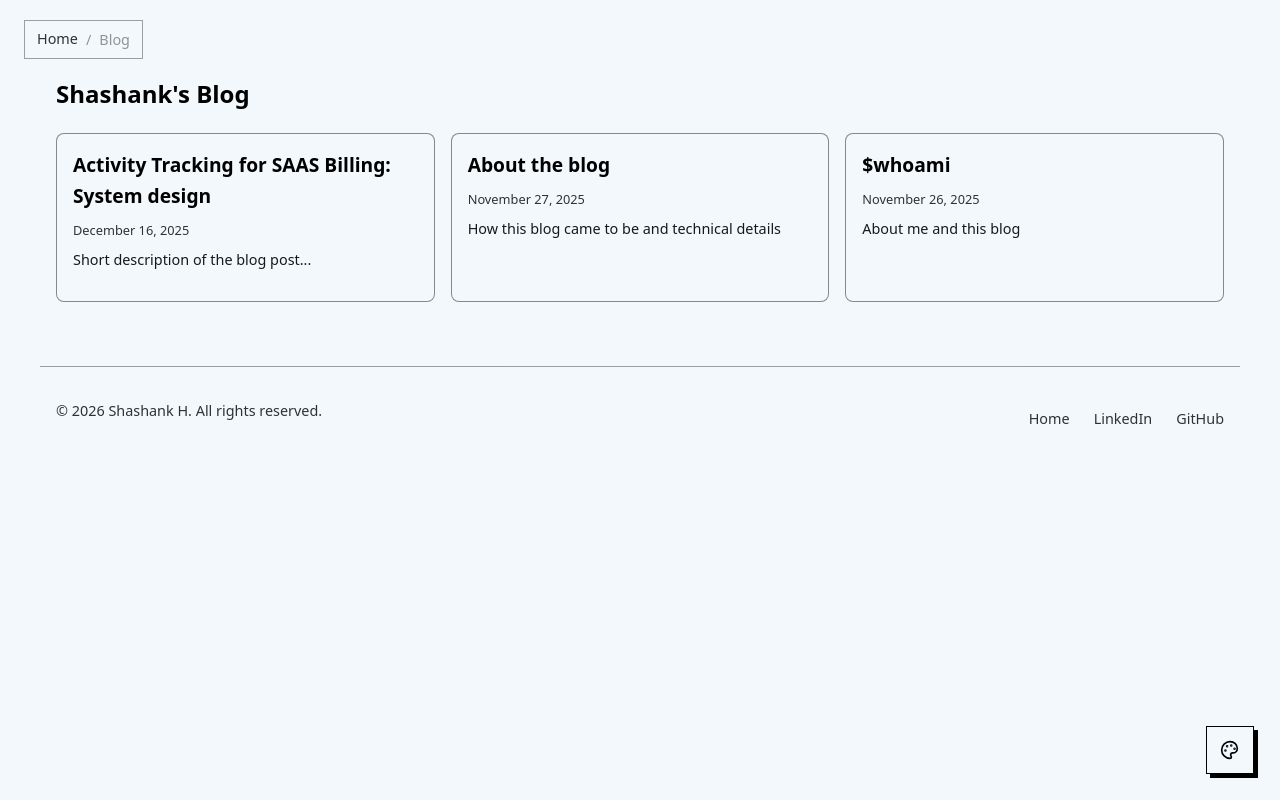
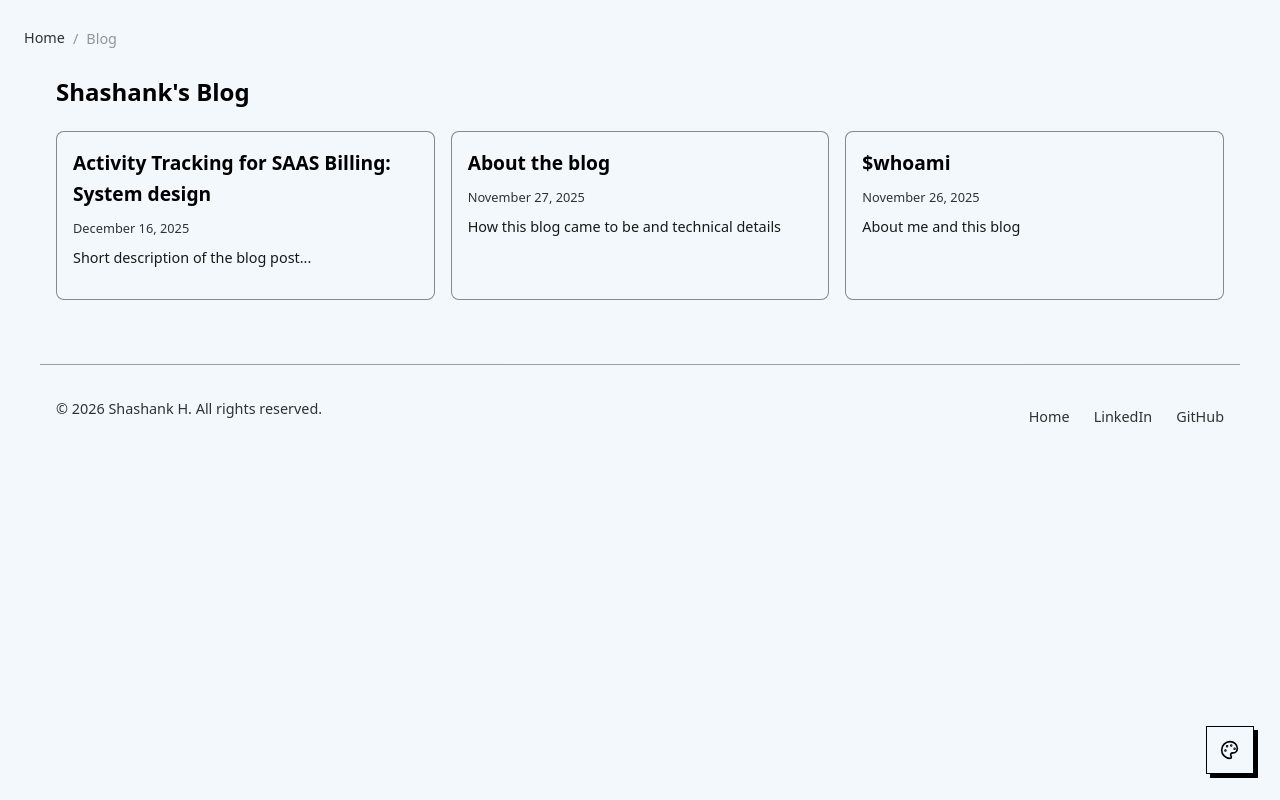
Before and after one commit to Shashank-H/portfolio, a website: page blog/index.html in a window 1280 px wide. Drawn offline with nearby package versions, Linux system fonts and the light colour scheme.

Commit message:
Simplify blog breadcrumb styling

```diff
--- a/blog.css
+++ b/blog.css
@@ -267,9 +267,7 @@ article blockquote {
     font-size: 0.9rem;
     opacity: 0.8;
     margin: 1.25rem 0 0 1.5rem;
-    padding: .4rem .75rem;
-    border: 1px solid var(--border-color);
-    background: var(--bg-color);
+    padding: .4rem 0;
 }
 
 .breadcrumbs a {
```
